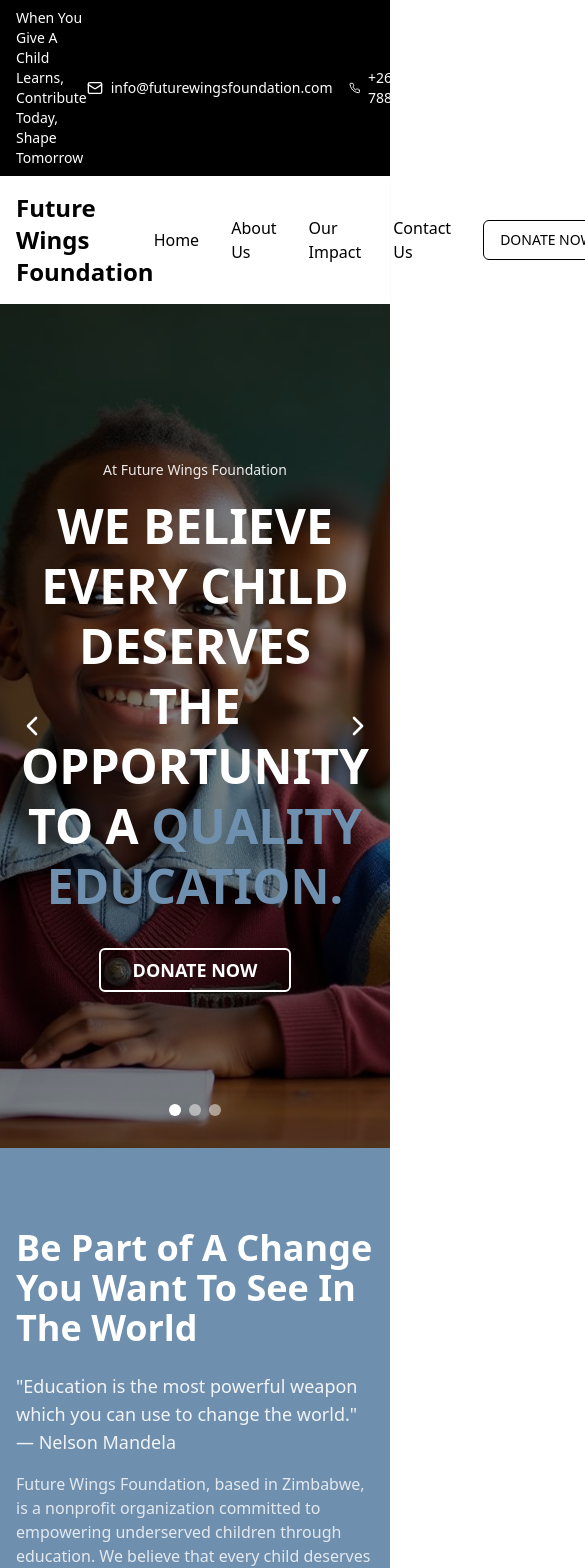
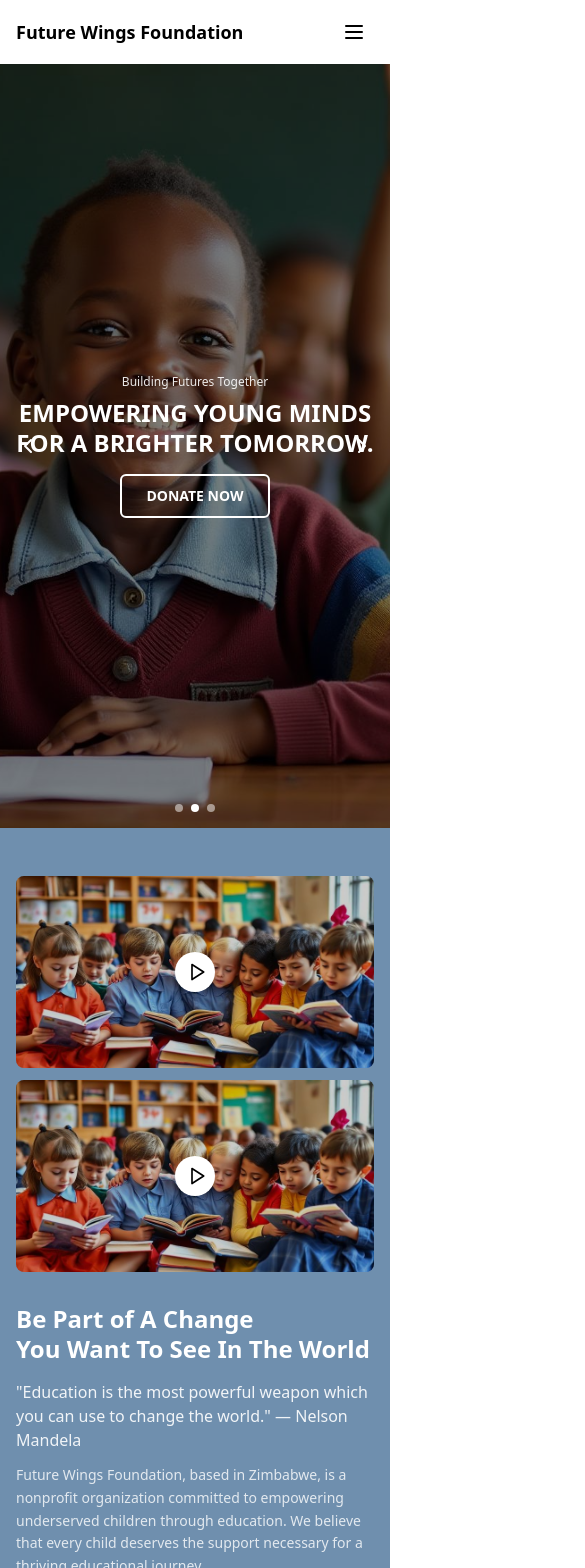
Before and after one commit to myTestAccount263/pigment-palette-perfect-34, a React (Vite) app: page / in a window 390 px wide. Shown: the top 1568 px of the page, 585 px wide, since content can reach past the window. Built offline with nearby package versions, Linux system fonts and the light colour scheme.

Commit message:
Refactor: Adjust Hero and Navbar
Adjusted Hero and Navbar to fit within a single view. Reduced Hero text size for better readability. Enhanced carousel functionality and ensured full site responsiveness.

```diff
--- a/src/components/ChangeSection.tsx
+++ b/src/components/ChangeSection.tsx
@@ -4,41 +4,41 @@ import classroomImage from "@/assets/classroom-scene.jpg";
 
 const ChangeSection = () => {
   return (
-    <section className="py-20 bg-primary">
-      <div className="max-w-7xl mx-auto px-4">
-        <div className="grid md:grid-cols-2 gap-12 items-center">
+    <section className="py-12 sm:py-16 lg:py-20 bg-primary">
+      <div className="max-w-7xl mx-auto px-4 sm:px-6 lg:px-8">
+        <div className="grid lg:grid-cols-2 gap-8 sm:gap-10 lg:gap-12 items-center">
           {/* Left content */}
-          <div className="text-background">
-            <h2 className="text-4xl font-bold mb-6">
+          <div className="text-background order-2 lg:order-1">
+            <h2 className="text-2xl sm:text-3xl lg:text-4xl font-bold mb-4 sm:mb-6 leading-tight">
               Be Part of A Change<br />
               You Want To See In The World
             </h2>
-            <p className="text-lg mb-4 opacity-90">
+            <p className="text-base sm:text-lg mb-3 sm:mb-4 opacity-90">
               "Education is the most powerful weapon which you can use to change the world." — Nelson Mandela
             </p>
-            <p className="mb-8 opacity-80">
+            <p className="text-sm sm:text-base mb-6 sm:mb-8 opacity-80 leading-relaxed">
               Future Wings Foundation, based in Zimbabwe, is a nonprofit organization committed to empowering underserved children through education. We believe that every child deserves the support necessary for a thriving educational journey.
             </p>
             <Button
               variant="outline"
-              className="border-background text-background hover:bg-background hover:text-primary"
+              className="border-background text-background hover:bg-background hover:text-primary w-full sm:w-auto"
             >
               MORE ABOUT US
             </Button>
           </div>
 
           {/* Right content - Images/Videos */}
-          <div className="relative">
-            <div className="grid grid-cols-2 gap-4">
+          <div className="relative order-1 lg:order-2">
+            <div className="grid grid-cols-1 sm:grid-cols-2 gap-3 sm:gap-4">
               <div className="relative">
                 <img
                   src={classroomImage}
                   alt="Children in classroom"
-                  className="w-full h-64 object-cover rounded-lg"
+                  className="w-full h-48 sm:h-56 lg:h-64 object-cover rounded-lg"
                 />
                 <button className="absolute inset-0 flex items-center justify-center bg-foreground/20 rounded-lg hover:bg-foreground/30 transition-colors">
-                  <div className="w-12 h-12 bg-background rounded-full flex items-center justify-center">
-                    <Play className="w-6 h-6 text-foreground ml-1" />
+                  <div className="w-10 sm:w-12 h-10 sm:h-12 bg-background rounded-full flex items-center justify-center">
+                    <Play className="w-5 sm:w-6 h-5 sm:h-6 text-foreground ml-1" />
                   </div>
                 </button>
               </div>
@@ -46,11 +46,11 @@ const ChangeSection = () => {
                 <img
                   src={classroomImage}
                   alt="Students learning"
-                  className="w-full h-64 object-cover rounded-lg"
+                  className="w-full h-48 sm:h-56 lg:h-64 object-cover rounded-lg"
                 />
                 <button className="absolute inset-0 flex items-center justify-center bg-foreground/20 rounded-lg hover:bg-foreground/30 transition-colors">
-                  <div className="w-12 h-12 bg-background rounded-full flex items-center justify-center">
-                    <Play className="w-6 h-6 text-foreground ml-1" />
+                  <div className="w-10 sm:w-12 h-10 sm:h-12 bg-background rounded-full flex items-center justify-center">
+                    <Play className="w-5 sm:w-6 h-5 sm:h-6 text-foreground ml-1" />
                   </div>
                 </button>
               </div>
--- a/src/components/Footer.tsx
+++ b/src/components/Footer.tsx
@@ -5,61 +5,61 @@ import { MapPin, Phone, Mail } from "lucide-react";
 const Footer = () => {
   return (
     <footer className="bg-foreground text-background">
-      <div className="max-w-7xl mx-auto px-4 py-16">
-        <div className="grid md:grid-cols-4 gap-8">
+      <div className="max-w-7xl mx-auto px-4 sm:px-6 lg:px-8 py-12 sm:py-16">
+        <div className="grid sm:grid-cols-2 lg:grid-cols-4 gap-6 sm:gap-8">
           {/* Quick Links */}
-          <div>
-            <h3 className="text-lg font-semibold mb-4">Quick Links</h3>
+          <div className="sm:col-span-1">
+            <h3 className="text-base sm:text-lg font-semibold mb-4">Quick Links</h3>
             <ul className="space-y-2">
-              <li><a href="#" className="hover:text-primary transition-colors">Home</a></li>
-              <li><a href="#" className="hover:text-primary transition-colors">About Us</a></li>
-              <li><a href="#" className="hover:text-primary transition-colors">Our Impact</a></li>
-              <li><a href="#" className="hover:text-primary transition-colors">Contact Us</a></li>
+              <li><a href="#" className="text-sm sm:text-base hover:text-primary transition-colors">Home</a></li>
+              <li><a href="#" className="text-sm sm:text-base hover:text-primary transition-colors">About Us</a></li>
+              <li><a href="#" className="text-sm sm:text-base hover:text-primary transition-colors">Our Impact</a></li>
+              <li><a href="#" className="text-sm sm:text-base hover:text-primary transition-colors">Contact Us</a></li>
             </ul>
           </div>
 
           {/* Other Pages */}
-          <div>
-            <h3 className="text-lg font-semibold mb-4">Other Pages</h3>
+          <div className="sm:col-span-1">
+            <h3 className="text-base sm:text-lg font-semibold mb-4">Other Pages</h3>
             <ul className="space-y-2">
-              <li><a href="#" className="hover:text-primary transition-colors">Impact Reports</a></li>
-              <li><a href="#" className="hover:text-primary transition-colors">Annual Reports</a></li>
+              <li><a href="#" className="text-sm sm:text-base hover:text-primary transition-colors">Impact Reports</a></li>
+              <li><a href="#" className="text-sm sm:text-base hover:text-primary transition-colors">Annual Reports</a></li>
             </ul>
           </div>
 
           {/* Contact Info */}
-          <div>
-            <h3 className="text-lg font-semibold mb-4">Contact Info</h3>
+          <div className="sm:col-span-2 lg:col-span-1">
+            <h3 className="text-base sm:text-lg font-semibold mb-4">Contact Info</h3>
             <div className="space-y-3">
               <div className="flex items-start space-x-3">
-                <MapPin className="w-5 h-5 mt-1 flex-shrink-0" />
-                <span>Harare, Zimbabwe</span>
+                <MapPin className="w-4 sm:w-5 h-4 sm:h-5 mt-1 flex-shrink-0" />
+                <span className="text-sm sm:text-base">Harare, Zimbabwe</span>
               </div>
               <div className="flex items-center space-x-3">
-                <Phone className="w-5 h-5 flex-shrink-0" />
-                <span>+263 788883462</span>
+                <Phone className="w-4 sm:w-5 h-4 sm:h-5 flex-shrink-0" />
+                <span className="text-sm sm:text-base">+263 788883462</span>
               </div>
-              <div className="flex items-center space-x-3">
-                <Mail className="w-5 h-5 flex-shrink-0" />
-                <span>info@futurewingsfoundation.com</span>
+              <div className="flex items-start space-x-3">
+                <Mail className="w-4 sm:w-5 h-4 sm:h-5 mt-1 flex-shrink-0" />
+                <span className="text-sm sm:text-base break-all">info@futurewingsfoundation.com</span>
               </div>
             </div>
           </div>
 
           {/* Newsletter */}
-          <div>
-            <h3 className="text-lg font-semibold mb-4">Newsletter</h3>
-            <p className="text-sm mb-4 opacity-90">
+          <div className="sm:col-span-2 lg:col-span-1">
+            <h3 className="text-base sm:text-lg font-semibold mb-4">Newsletter</h3>
+            <p className="text-xs sm:text-sm mb-4 opacity-90 leading-relaxed">
               Subscribe to get updates on our recent information to our community programs, and volunteers.
             </p>
-            <div className="flex space-x-2">
+            <div className="flex flex-col sm:flex-row space-y-2 sm:space-y-0 sm:space-x-2">
               <Input
                 placeholder="Your Email Address"
-                className="bg-background text-foreground"
+                className="bg-background text-foreground text-sm flex-1"
               />
               <Button
                 variant="secondary"
-                className="bg-primary text-primary-foreground hover:bg-primary/90"
+                className="bg-primary text-primary-foreground hover:bg-primary/90 text-sm whitespace-nowrap"
               >
                 SEND NOW
               </Button>
@@ -69,16 +69,18 @@ const Footer = () => {
       </div>
 
       {/* Bottom bar */}
-      <div className="border-t border-background/20 py-6">
-        <div className="max-w-7xl mx-auto px-4 flex justify-between items-center">
-          <div className="flex items-center space-x-4">
-            <div className="w-12 h-12 bg-primary rounded-full flex items-center justify-center">
-              <span className="text-primary-foreground font-bold">FW</span>
+      <div className="border-t border-background/20 py-4 sm:py-6">
+        <div className="max-w-7xl mx-auto px-4 sm:px-6 lg:px-8">
+          <div className="flex flex-col sm:flex-row justify-between items-center space-y-4 sm:space-y-0">
+            <div className="flex items-center space-x-4">
+              <div className="w-10 sm:w-12 h-10 sm:h-12 bg-primary rounded-full flex items-center justify-center flex-shrink-0">
+                <span className="text-primary-foreground font-bold text-sm sm:text-base">FW</span>
+              </div>
+              <span className="text-xs sm:text-sm text-center sm:text-left">When You Give A Child Learns, Learn More Today, Shape Tomorrow</span>
             </div>
-            <span className="text-sm">When You Give A Child Learns, Learn More Today, Shape Tomorrow</span>
-          </div>
-          <div className="text-sm opacity-75">
-            Copyright © 2023. All rights reserved.
+            <div className="text-xs sm:text-sm opacity-75 text-center sm:text-right">
+              Copyright © 2023. All rights reserved.
+            </div>
           </div>
         </div>
       </div>
--- a/src/components/Header.tsx
+++ b/src/components/Header.tsx
@@ -1,17 +1,20 @@
 import { Button } from "@/components/ui/button";
-import { Phone, Mail, Facebook, Instagram, Linkedin } from "lucide-react";
+import { Phone, Mail, Facebook, Instagram, Linkedin, Menu, X } from "lucide-react";
+import { useState } from "react";
 
 const Header = () => {
+  const [isMobileMenuOpen, setIsMobileMenuOpen] = useState(false);
+
   return (
     <header className="w-full">
       {/* Top bar */}
-      <div className="bg-foreground text-background py-2 px-4">
+      <div className="bg-foreground text-background py-2 px-4 hidden lg:block">
         <div className="max-w-7xl mx-auto flex justify-between items-center text-sm">
           <div className="flex items-center space-x-4">
-            <span>When You Give A Child Learns, Contribute Today, Shape Tomorrow</span>
+            <span className="text-xs xl:text-sm">When You Give A Child Learns, Contribute Today, Shape Tomorrow</span>
           </div>
           <div className="flex items-center space-x-4">
-            <div className="flex items-center space-x-2">
+            <div className="hidden xl:flex items-center space-x-2">
               <Mail className="w-4 h-4" />
               <span>info@futurewingsfoundation.com</span>
             </div>
@@ -20,31 +23,75 @@ const Header = () => {
               <span>+263 788883462</span>
             </div>
             <div className="flex items-center space-x-2">
-              <Facebook className="w-4 h-4" />
-              <Instagram className="w-4 h-4" />
-              <Linkedin className="w-4 h-4" />
+              <Facebook className="w-4 h-4 hover:text-primary transition-colors cursor-pointer" />
+              <Instagram className="w-4 h-4 hover:text-primary transition-colors cursor-pointer" />
+              <Linkedin className="w-4 h-4 hover:text-primary transition-colors cursor-pointer" />
             </div>
           </div>
         </div>
       </div>
 
       {/* Main navigation */}
-      <nav className="bg-background shadow-sm py-4 px-4">
+      <nav className="bg-background shadow-sm py-3 sm:py-4 px-4 relative">
         <div className="max-w-7xl mx-auto flex justify-between items-center">
-          <div className="text-2xl font-bold text-foreground">
+          <div className="text-lg sm:text-xl lg:text-2xl font-bold text-foreground">
             Future Wings Foundation
           </div>
 
-          <div className="flex items-center space-x-8">
-            <a href="#" className="text-foreground hover:text-primary transition-colors">Home</a>
-            <a href="#" className="text-foreground hover:text-primary transition-colors">About Us</a>
-            <a href="#" className="text-foreground hover:text-primary transition-colors">Our Impact</a>
-            <a href="#" className="text-foreground hover:text-primary transition-colors">Contact Us</a>
-            <Button variant="outline" className="border-foreground text-foreground hover:bg-foreground hover:text-background">
+          {/* Desktop Navigation */}
+          <div className="hidden lg:flex items-center space-x-6 xl:space-x-8">
+            <a href="#" className="text-foreground hover:text-primary transition-colors text-sm xl:text-base">Home</a>
+            <a href="#" className="text-foreground hover:text-primary transition-colors text-sm xl:text-base">About Us</a>
+            <a href="#" className="text-foreground hover:text-primary transition-colors text-sm xl:text-base">Our Impact</a>
+            <a href="#" className="text-foreground hover:text-primary transition-colors text-sm xl:text-base">Contact Us</a>
+            <Button variant="outline" className="border-foreground text-foreground hover:bg-foreground hover:text-background text-sm">
               DONATE NOW
             </Button>
           </div>
+
+          {/* Mobile Menu Button */}
+          <button
+            onClick={() => setIsMobileMenuOpen(!isMobileMenuOpen)}
+            className="lg:hidden p-2 text-foreground hover:text-primary transition-colors"
+            aria-label="Toggle mobile menu"
+          >
+            {isMobileMenuOpen ? <X className="w-6 h-6" /> : <Menu className="w-6 h-6" />}
+          </button>
         </div>
+
+        {/* Mobile Navigation */}
+        {isMobileMenuOpen && (
+          <div className="lg:hidden absolute top-full left-0 right-0 bg-background shadow-lg border-t z-50">
+            <div className="px-4 py-4 space-y-4">
+              <a href="#" className="block text-foreground hover:text-primary transition-colors py-2">Home</a>
+              <a href="#" className="block text-foreground hover:text-primary transition-colors py-2">About Us</a>
+              <a href="#" className="block text-foreground hover:text-primary transition-colors py-2">Our Impact</a>
+              <a href="#" className="block text-foreground hover:text-primary transition-colors py-2">Contact Us</a>
+              <Button variant="outline" className="w-full border-foreground text-foreground hover:bg-foreground hover:text-background mt-4">
+                DONATE NOW
+              </Button>
+
+              {/* Mobile Social Links */}
+              <div className="flex items-center justify-center space-x-4 pt-4 border-t">
+                <Facebook className="w-5 h-5 text-foreground hover:text-primary transition-colors cursor-pointer" />
+                <Instagram className="w-5 h-5 text-foreground hover:text-primary transition-colors cursor-pointer" />
+                <Linkedin className="w-5 h-5 text-foreground hover:text-primary transition-colors cursor-pointer" />
+              </div>
+
+              {/* Mobile Contact Info */}
+              <div className="text-center text-sm text-muted-foreground pt-2">
+                <div className="flex items-center justify-center space-x-2 mb-2">
+                  <Phone className="w-4 h-4" />
+                  <span>+263 788883462</span>
+                </div>
+                <div className="flex items-center justify-center space-x-2">
+                  <Mail className="w-4 h-4" />
+                  <span className="text-xs">info@futurewingsfoundation.com</span>
+                </div>
+              </div>
+            </div>
+          </div>
+        )}
       </nav>
     </header>
   );
--- a/src/components/Hero.tsx
+++ b/src/components/Hero.tsx
@@ -1,30 +1,68 @@
 import { Button } from "@/components/ui/button";
 import { ChevronLeft, ChevronRight } from "lucide-react";
+import { useState, useEffect } from "react";
 import heroImage from "@/assets/hero-children.jpg";
 
 const Hero = () => {
+  const [currentSlide, setCurrentSlide] = useState(0);
+  const slides = [
+    {
+      image: heroImage,
+      title: "WE BELIEVE EVERY CHILD DESERVES THE OPPORTUNITY TO A QUALITY EDUCATION.",
+      subtitle: "At Future Wings Foundation"
+    },
+    {
+      image: heroImage,
+      title: "EMPOWERING YOUNG MINDS FOR A BRIGHTER TOMORROW.",
+      subtitle: "Building Futures Together"
+    },
+    {
+      image: heroImage,
+      title: "EDUCATION IS THE KEY TO UNLOCKING POTENTIAL.",
+      subtitle: "Transforming Lives Through Learning"
+    }
+  ];
+
+  const nextSlide = () => {
+    setCurrentSlide((prev) => (prev + 1) % slides.length);
+  };
+
+  const prevSlide = () => {
+    setCurrentSlide((prev) => (prev - 1 + slides.length) % slides.length);
+  };
+
+  useEffect(() => {
+    const timer = setInterval(nextSlide, 5000);
+    return () => clearInterval(timer);
+  }, []);
+
   return (
-    <section className="relative h-screen overflow-hidden">
+    <section className="relative h-[calc(100vh-80px)] overflow-hidden">
       {/* Background Image */}
       <div
-        className="absolute inset-0 bg-cover bg-center bg-no-repeat"
-        style={{ backgroundImage: `url(${heroImage})` }}
+        className="absolute inset-0 bg-cover bg-center bg-no-repeat transition-all duration-1000"
+        style={{ backgroundImage: `url(${slides[currentSlide].image})` }}
       >
         <div className="absolute inset-0 bg-foreground/50"></div>
       </div>
 
       {/* Content */}
-      <div className="relative z-10 h-full flex items-center justify-center px-4">
-        <div className="text-center text-background max-w-4xl">
-          <p className="text-sm mb-4 opacity-90">At Future Wings Foundation</p>
-          <h1 className="text-5xl md:text-6xl font-bold mb-8 leading-tight">
-            WE BELIEVE EVERY CHILD DESERVES<br />
-            THE OPPORTUNITY TO A <span className="text-primary">QUALITY<br />
-            EDUCATION.</span>
+      <div className="relative z-10 h-full flex items-center justify-center px-4 sm:px-6 lg:px-8">
+        <div className="text-center text-background max-w-5xl">
+          <p className="text-xs sm:text-sm mb-2 sm:mb-4 opacity-90">{slides[currentSlide].subtitle}</p>
+          <h1 className="text-2xl sm:text-3xl md:text-4xl lg:text-5xl font-bold mb-4 sm:mb-6 lg:mb-8 leading-tight">
+            {slides[currentSlide].title.split('QUALITY').map((part, index) => (
+              index === 0 ? part : (
+                <span key={index}>
+                  <span className="text-primary">QUALITY</span>
+                  {part}
+                </span>
+              )
+            ))}
           </h1>
           <Button
             size="lg"
-            className="bg-transparent border-2 border-background text-background hover:bg-background hover:text-foreground px-8 py-3 text-lg font-semibold"
+            className="bg-transparent border-2 border-background text-background hover:bg-background hover:text-foreground px-6 sm:px-8 py-2 sm:py-3 text-sm sm:text-lg font-semibold transition-all duration-300"
           >
             DONATE NOW
           </Button>
@@ -32,18 +70,33 @@ const Hero = () => {
       </div>
 
       {/* Navigation arrows */}
-      <button className="absolute left-4 top-1/2 transform -translate-y-1/2 text-background hover:text-primary transition-colors">
-        <ChevronLeft className="w-8 h-8" />
+      <button
+        onClick={prevSlide}
+        className="absolute left-2 sm:left-4 top-1/2 transform -translate-y-1/2 text-background hover:text-primary transition-colors p-2 hover:bg-background/10 rounded-full"
+        aria-label="Previous slide"
+      >
+        <ChevronLeft className="w-6 h-6 sm:w-8 sm:h-8" />
       </button>
-      <button className="absolute right-4 top-1/2 transform -translate-y-1/2 text-background hover:text-primary transition-colors">
-        <ChevronRight className="w-8 h-8" />
+      <button
+        onClick={nextSlide}
+        className="absolute right-2 sm:right-4 top-1/2 transform -translate-y-1/2 text-background hover:text-primary transition-colors p-2 hover:bg-background/10 rounded-full"
+        aria-label="Next slide"
+      >
+        <ChevronRight className="w-6 h-6 sm:w-8 sm:h-8" />
       </button>
 
       {/* Dots indicator */}
-      <div className="absolute bottom-8 left-1/2 transform -translate-x-1/2 flex space-x-2">
-        <div className="w-3 h-3 rounded-full bg-background"></div>
-        <div className="w-3 h-3 rounded-full bg-background/50"></div>
-        <div className="w-3 h-3 rounded-full bg-background/50"></div>
+      <div className="absolute bottom-4 sm:bottom-8 left-1/2 transform -translate-x-1/2 flex space-x-2">
+        {slides.map((_, index) => (
+          <button
+            key={index}
+            onClick={() => setCurrentSlide(index)}
+            className={`w-2 h-2 sm:w-3 sm:h-3 rounded-full transition-all duration-300 ${
+              index === currentSlide ? 'bg-background' : 'bg-background/50'
+            }`}
+            aria-label={`Go to slide ${index + 1}`}
+          />
+        ))}
       </div>
     </section>
   );
```
Also changed, not shown: src/components/TeamSection.tsx (+10 -10 lines).
